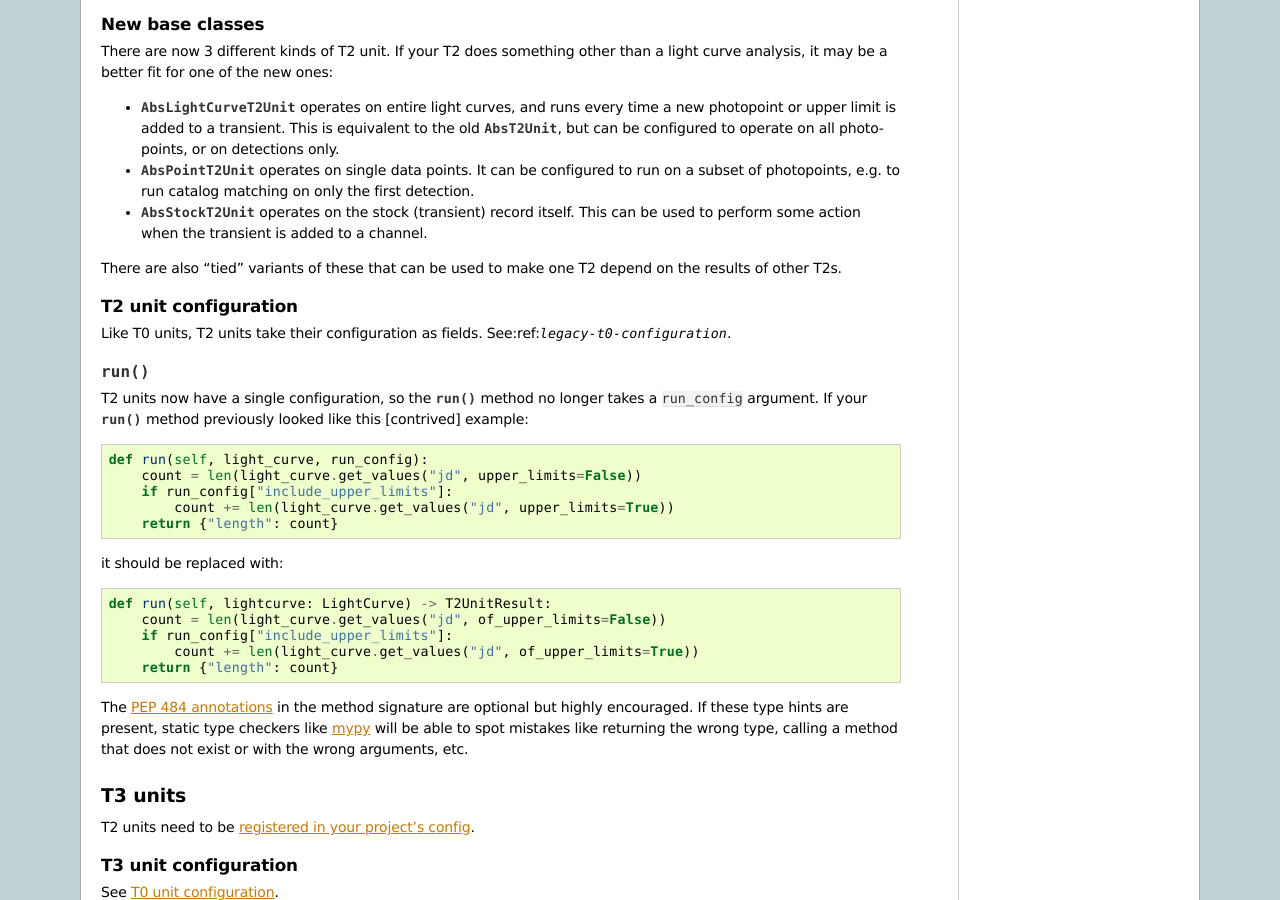
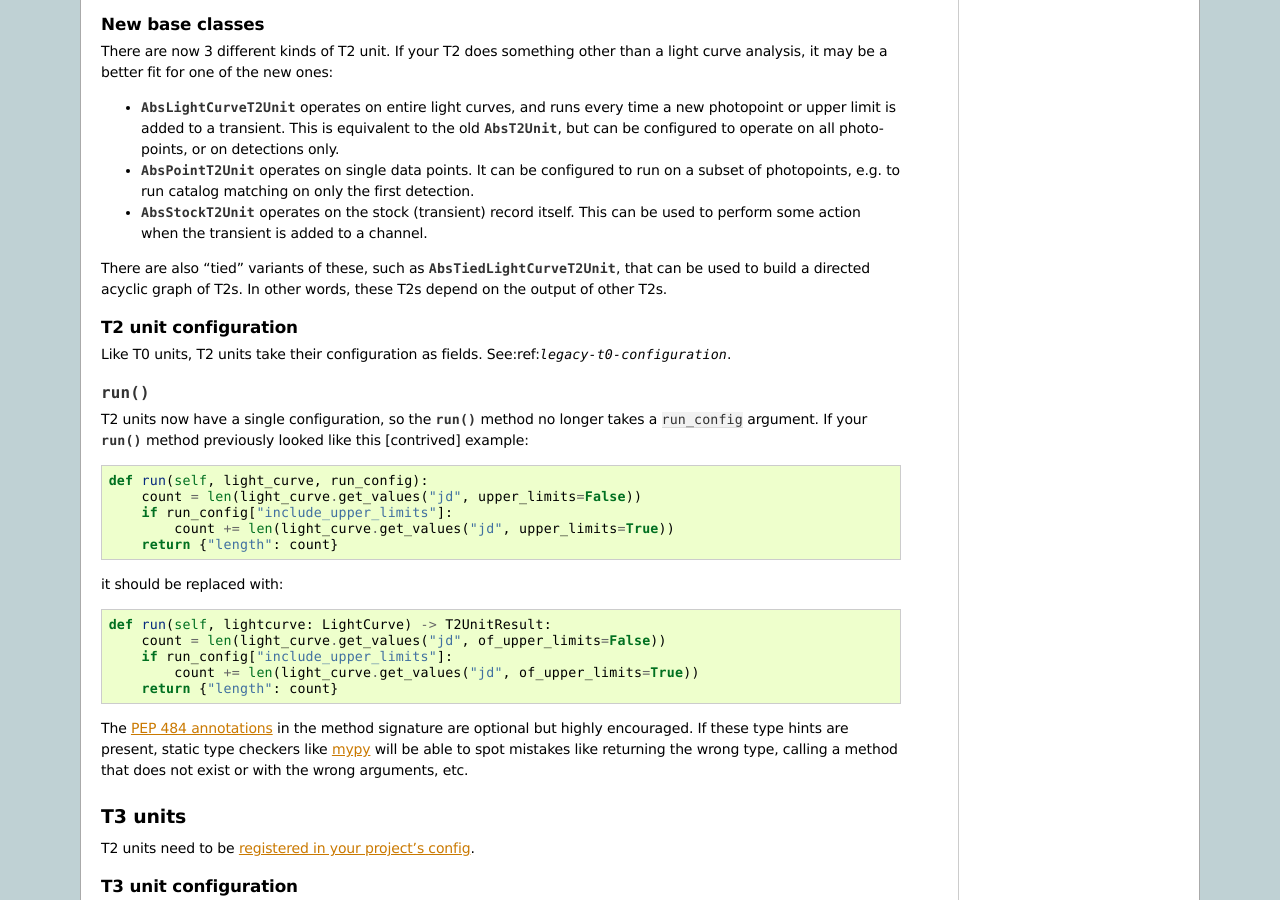
Before and after one commit to AmpelProject/Ampel-core, a Sphinx documentation site: the page built from docs/sphinx/legacy.rst, in a window 1280 px wide and 900 px high, scrolled down 7226 px. Built offline with Sphinx 7.4.7, drawn with Linux system fonts in a browser that asks for light colours.

Commit message:
docs/legacy: link to "tied" T2 units
so they're not forgotten, since they have never appeared in the live instance

```diff
--- a/docs/sphinx/legacy.rst
+++ b/docs/sphinx/legacy.rst
@@ -419,7 +419,7 @@ There are now 3 different kinds of T2 unit. If your T2 does something other than
 - :class:`~ampel.abstract.AbsPointT2Unit.AbsPointT2Unit` operates on single data points. It can be configured to run on a subset of photopoints, e.g. to run catalog matching on only the first detection.
 - :class:`~ampel.abstract.AbsStockT2Unit.AbsStockT2Unit` operates on the stock (transient) record itself. This can be used to perform some action when the transient is added to a channel.
 
-There are also "tied" variants of these that can be used to make one T2 depend on the results of other T2s.
+There are also "tied" variants of these, such as :class:`~ampel.abstract.AbsTiedLightCurveT2Unit.AbsTiedLightCurveT2Unit`, that can be used to build a directed acyclic graph of T2s. In other words, these T2s depend on the output of other T2s.
 
 T2 unit configuration
 *********************
```
Also changed, not shown: docs/sphinx/projects/ampel-base.rst (+8 -0 lines), docs/sphinx/projects/ampel-photometry.rst (+10 -0 lines).
